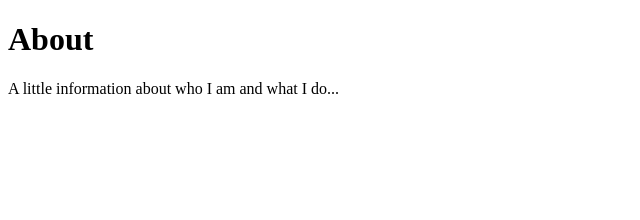
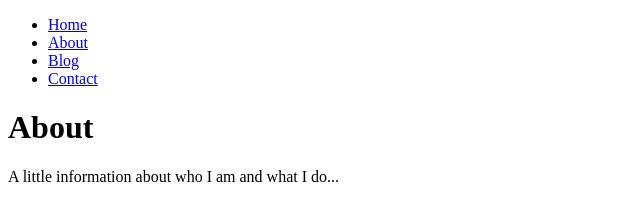
Before and after one commit to alex-pek10/gatsby-bootcamp, a Gatsby site: page /about in a window 1280 px wide. Shown: the whole page, without its empty margins (0-640 px from the left). Built offline with nearby package versions, Linux system fonts and the light colour scheme; Gatsby itself is replaced by a stand-in of ours.

Commit message:
Add simple navigation

```diff
--- a/src/pages/about.jsx
+++ b/src/pages/about.jsx
@@ -1,10 +1,32 @@
 import React from "react"
+import { Link } from "gatsby"
 
 const AboutPage = () => {
   return (
     <>
-      <h1>About</h1>
-      <p>A little information about who I am and what I do...</p>
+      {/* NAVBAR */}
+      <nav>
+        <ul>
+          <li>
+            <Link to="/">Home</Link>
+          </li>
+          <li>
+            <Link to="/about/">About</Link>
+          </li>
+          <li>
+            <Link to="/blog/">Blog</Link>
+          </li>
+          <li>
+            <Link to="/contact/">Contact</Link>
+          </li>
+        </ul>
+      </nav>
+
+      {/* MAIN CONTENT */}
+      <main>
+        <h1>About</h1>
+        <p>A little information about who I am and what I do...</p>
+      </main>
     </>
   )
 }
```
Also changed, not shown: src/pages/blog.jsx (+24 -2 lines), src/pages/contact.jsx (+24 -2 lines), src/pages/index.jsx (+24 -2 lines).
